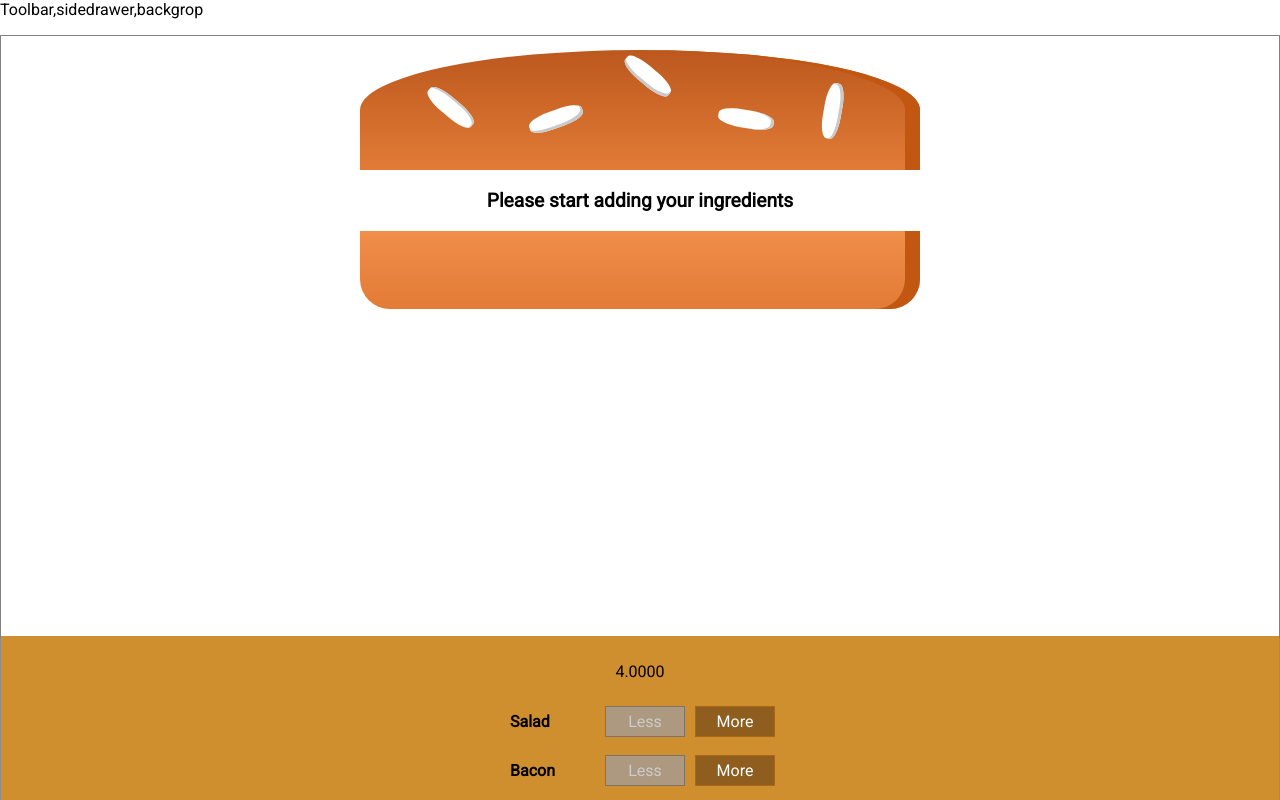
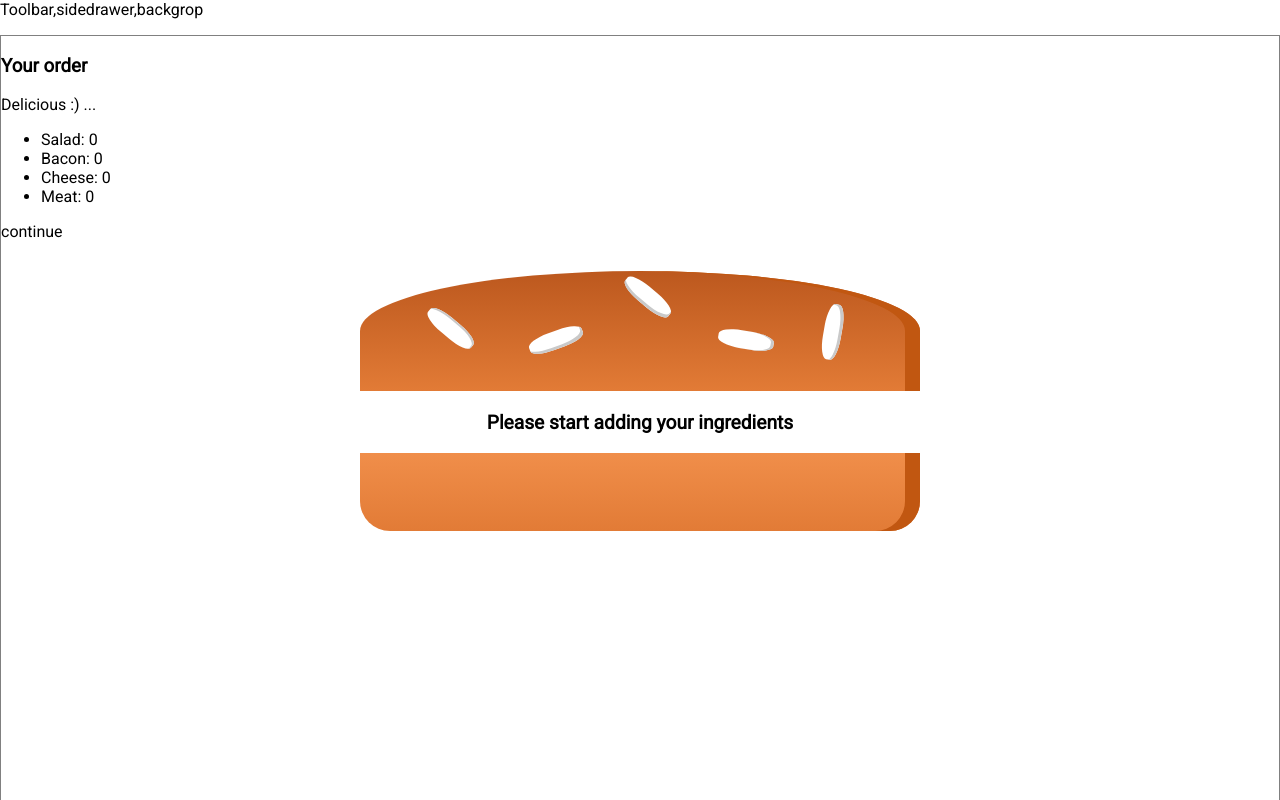
Before and after one commit to Khetwal-om/udemy__maximillian_burger_buider, a React (Create React App) app: page / in a window 1280 px wide. Shown: the top 800 px of the page. Built offline with nearby package versions, Linux system fonts and the light colour scheme.

Commit message:
7 Ordersummary modal is added .

```diff
--- /dev/null
+++ b/src/components/Burger/OrderSummary/OrderSummary.js
@@ -0,0 +1,25 @@
+import React from 'react'
+
+import './OrderSummary.css'
+import Aux from '../../../hoc/Aux'
+
+const orderSummary = (props) => {
+  const ingredientSummary = Object.keys(props.ingredients).map((igkey) => {
+    return (
+      <li key={igkey}>
+        {' '}
+        <span style={{ textTransform: 'capitalize' }}>{igkey}</span>:{' '}
+        {props.ingredients[igkey]}
+      </li>
+    )
+  })
+  return (
+    <Aux>
+      <h3>Your order </h3>
+      <p>Delicious :) ...</p>
+      <ul>{ingredientSummary}</ul>
+      <p>continue</p>
+    </Aux>
+  )
+}
+export default orderSummary
--- /dev/null
+++ b/src/components/UI/Modal.css
@@ -0,0 +1,20 @@
+.Modal {
+  position: fixed;
+  z-index: 500;
+  background-color: white;
+  width: 70%;
+  border: 1px solid #ccc;
+  box-shadow: 1px 1px 1px black;
+  padding: 16px;
+  left: 15%;
+  top: 30%;
+  box-sizing: border-box;
+  transition: all 0.3s ease-out;
+}
+
+@media (min-width: 600px) {
+  .Modal {
+    width: 500px;
+    left: calc(50% - 250px);
+  }
+}
--- /dev/null
+++ b/src/components/UI/Modal.js
@@ -0,0 +1,6 @@
+import React from 'react'
+
+import './Modal.css'
+
+const modal = (props) => <div className="">{props.children}</div>
+export default modal
--- a/src/containers/BurgerBuilder/BurgerBuilder.js
+++ b/src/containers/BurgerBuilder/BurgerBuilder.js
@@ -1,6 +1,8 @@
 import React, { Component } from 'react'
 import BuildControls from '../../components/Burger/BuildControls/BuildControls'
 import Burger from '../../components/Burger/Burger'
+import OrderSummary from '../../components/Burger/OrderSummary/OrderSummary'
+import Modal from '../../components/UI/Modal'
 import Aux from '../../hoc/Aux'
 
 const INGREDIENT_PRICES = {
@@ -82,6 +84,10 @@ class BurgerBuilder extends Component {
     }
     return (
       <Aux>
+        <Modal>
+          {' '}
+          <OrderSummary ingredients={this.state.ingredients} />{' '}
+        </Modal>
         <Burger ingredients={this.state.ingredients} />
         <BuildControls
           disabled={disabledInfo}
```
Also changed, not shown: src/components/Burger/OrderSummary/OrderSummary.css (added), src/components/UI/Backdrop/Backdrop.css (added), src/components/UI/Backdrop/Backdrop.js (added).
